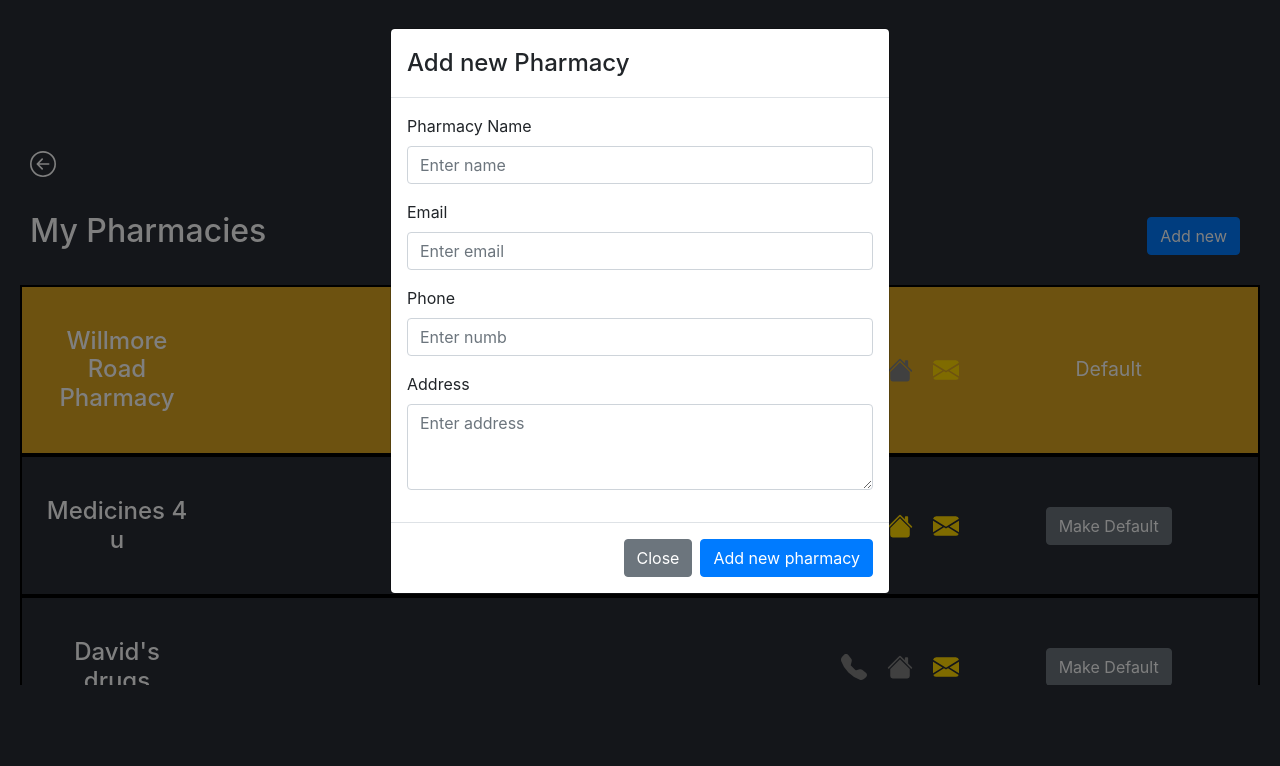
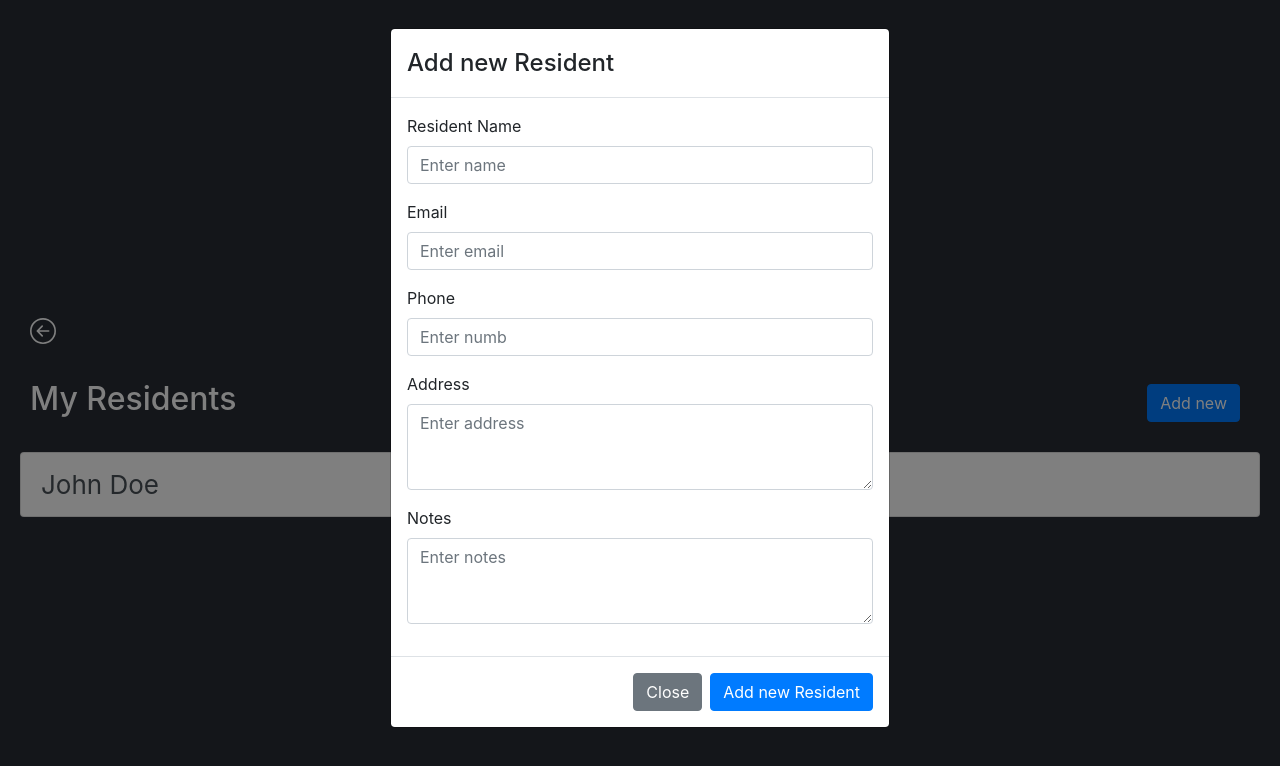
Before and after one commit to pmarshall111/CS2001Group3-FrontEnd, a React (Create React App) app: page / in a window 1280 px wide. Both pictures are taken after a click on the button "Add new". Shown: the top 766 px of the page. Built offline with nearby package versions, Linux system fonts and the light colour scheme.

Commit message:
ResidentsList
list of residents

Co-Authored-By: Stavros Koumpounis <skoumpounis@gmail.com>
Co-Authored-By: Muhammad abdullah ali <66063001+1938672@users.noreply.github.com>

```diff
--- a/src/App.js
+++ b/src/App.js
@@ -1,14 +1,15 @@
 import logo from './logo.svg';
 import './App.css';
 import 'bootstrap/dist/css/bootstrap.min.css';
-
 import PharmacyPage from "./pharmacy/PharmacyPage";
+import Residentprofile from './profile/Residentprofile';
+import ResidentsList from './profile/ResidentsList';
 
 function App() {
   return (
     <div className="App">
       <header className="App-header">
-        <PharmacyPage />
+        <ResidentsList />
       </header>
     </div>
   );
--- a/src/profile/AddResidentForm.js
+++ b/src/profile/AddResidentForm.js
@@ -28,6 +28,10 @@ const AddResidentForm = (props) => (
                     <Form.Label>Address</Form.Label>
                     <Form.Control as="textarea" rows={3} placeholder="Enter address" />
                 </Form.Group>
+                <Form.Group controlId="formAddResidentAddress">
+                    <Form.Label>Notes</Form.Label>
+                    <Form.Control as="textarea" rows={3} placeholder="Enter notes" />
+                </Form.Group>
             </Form>
         </Modal.Body>
         <Modal.Footer>
--- a/src/profile/Residentprofile.css
+++ b/src/profile/Residentprofile.css
@@ -1,3 +1,7 @@
 p{
     font-size: 15px;
 }
+
+h3{
+    font-size: 10px;
+}
--- a/src/profile/Residentprofile.js
+++ b/src/profile/Residentprofile.js
@@ -20,6 +20,9 @@ const Residentprofile = (props) => {
                         <h1>John Doe</h1>
                         <h3>D.O.B:23/02/1937</h3>
                         <h3>Alergies:Nut's</h3>
+                        <h3>Guardian: Jane Doe</h3>
+                        <h3>Contact Number: 02089991273</h3>
+                        <h3>E-mail:example@hotmail.co.uk</h3>
                     </div>
                     <div class="col-md-6">
                         <h1>Notes</h1>
--- /dev/null
+++ b/src/profile/ResidentsList.js
@@ -0,0 +1,25 @@
+import React, {useState} from 'react';
+import TitleBar from "../shared/TitleBar";
+import Button from "react-bootstrap/Button";
+
+//import "./PharmacyPage.css";
+import AddResidentForm from "./AddResidentForm";
+
+const ResidentsList = (props) => {
+    const [showForm, setShowForm] = useState(false);
+
+    return (
+        <main>
+            <TitleBar title={"My Residents"}>
+                <Button variant="primary" onClick={() => setShowForm(true)}>Add new</Button>
+            </TitleBar>
+            <div class="list-group">
+                <a href="/profile/Residentprofile.js" class="list-group-item list-group-item-action"> John Doe</a>
+
+            </div>
+            {showForm && <AddResidentForm show={showForm} handleClose={() => setShowForm(false)} />}
+        </main>
+    );
+}
+
+export default ResidentsList;
```
Also changed, not shown: 2 other files (tests, documents, lock files or other folders).
